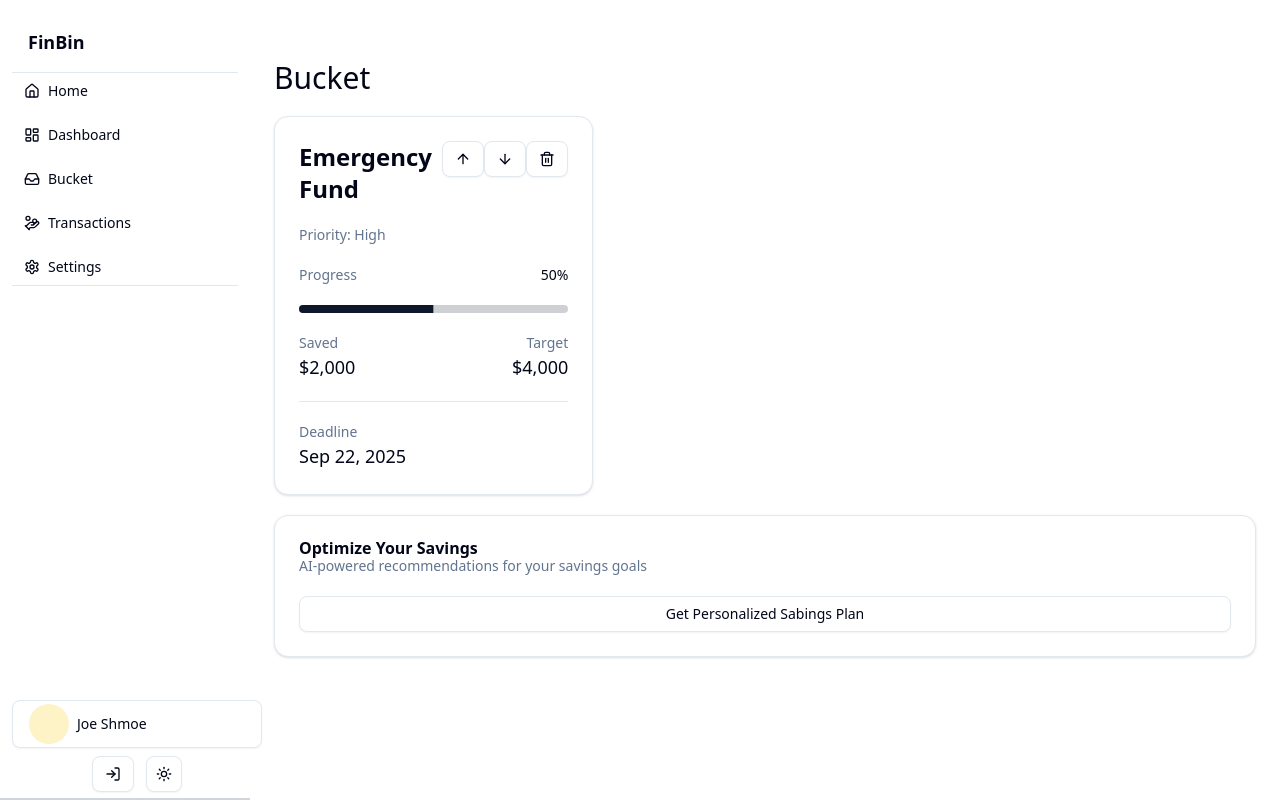
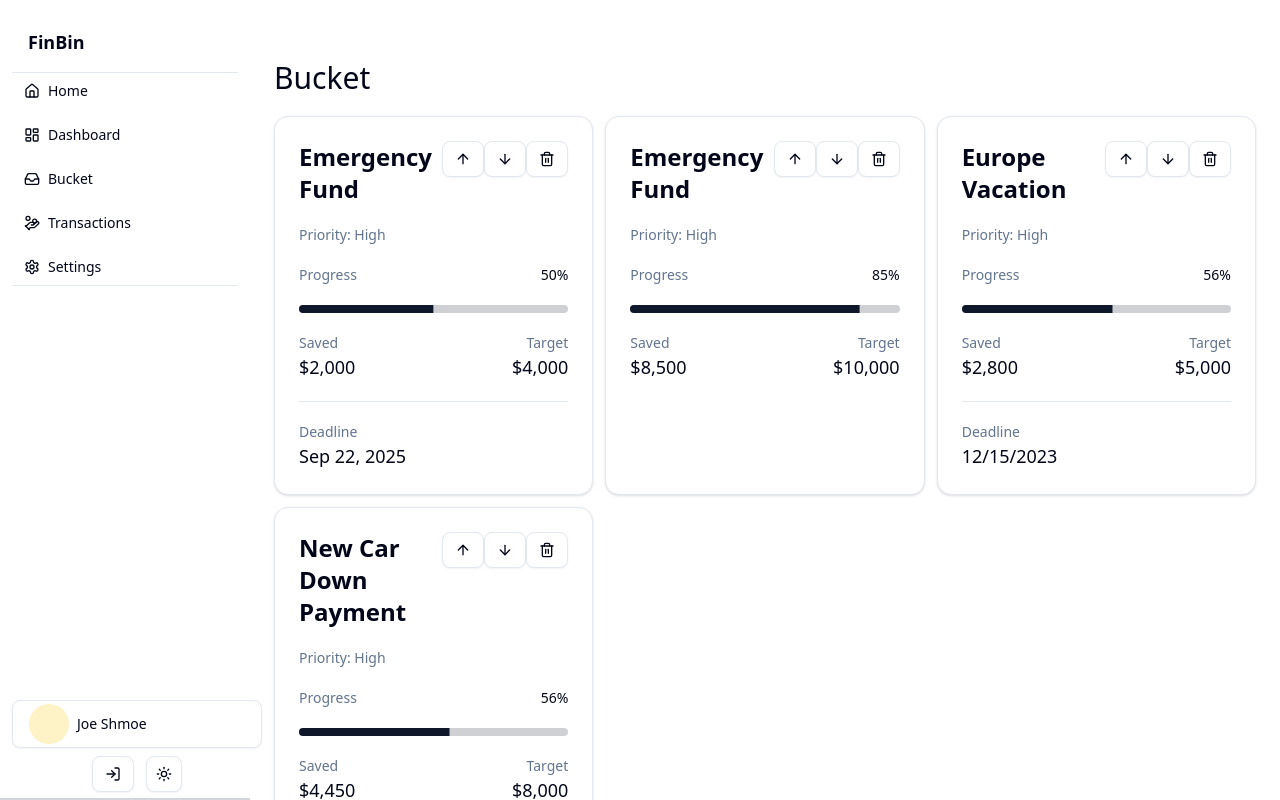
Before and after one commit to AzureAIDevHackathon/Frontend, a Next.js app in the folder finbin-frontend/: page /bucket in a window 1280 px wide. Shown: the top 800 px of the page. Built offline with nearby package versions, Linux system fonts and the light colour scheme.

Commit message:
Prepared for API

```diff
--- a/finbin-frontend/src/app/bucket/page.js
+++ b/finbin-frontend/src/app/bucket/page.js
@@ -21,6 +21,42 @@ import {ArrowUp ,ArrowDown, Trash2} from "lucide-react"
 
 
 export default function (){
+
+
+    const dummyinfo = {
+        "buckets": [
+            {
+              "id": 201,
+              "user_id": 123,
+              "name": "Emergency Fund",
+              "target_amount": 10000.00,
+              "current_saved_amount": 8500.00,
+              "priority_score": 5,
+              "deadline": null,
+              "status": "active"
+            },
+            {
+              "id": 202,
+              "user_id": 123,
+              "name": "Europe Vacation",
+              "target_amount": 5000.00,
+              "current_saved_amount": 2800.00,
+              "priority_score": 3,
+              "deadline": "2023-12-15T00:00:00Z",
+              "status": "active"
+            },
+            {
+              "id": 203,
+              "user_id": 123,
+              "name": "New Car Down Payment",
+              "target_amount": 8000.00,
+              "current_saved_amount": 4450.00,
+              "priority_score": 4,
+              "deadline": "2024-03-01T00:00:00Z",
+              "status": "active"
+            }
+          ]
+    }
     return(
         <div className = "flex justify-start w-full h-screen">
             <Navbar/>
@@ -71,6 +107,55 @@ export default function (){
                         </CardContent>
                     </Card>
     {/* BUCKET CARD */}
+                    {dummyinfo.buckets.map((bucket) => {
+                        return(
+                            <Card key={bucket.id}>
+                                <CardContent className ="flex flex-col gap-5">
+
+                                    <div className="flex justify-between">
+                                        <CardTitle className="text-2xl">{bucket.name}</CardTitle>
+                                        <div className="flex flex-row ">
+                                            <Button className="hover:bg-green-400 hover:dark:bg-green-400" variant="outline"><ArrowUp/></Button>
+                                            <Button className="hover:bg-green-400 hover:dark:bg-green-400" variant="outline"><ArrowDown/></Button>
+                                            <Button className="hover:bg-green-400 hover:dark:bg-green-400" variant="outline"><Trash2/></Button>
+                                        </div>
+                                    </div>
+
+                                    <CardDescription>Priority: {"High"}</CardDescription>
+
+                                    <div className="flex justify-between text-sm">
+                                        <CardDescription>Progress</CardDescription>
+                                        <div className ="flex justify-end">{Math.round((bucket.current_saved_amount / bucket.target_amount) * 100)}%</div>
+                                    </div>
+
+                                    <Progress value={Math.round((bucket.current_saved_amount / bucket.target_amount) * 100)} className="w-full"/>
+
+                                    <div className ="flex justify-between text-lg">
+                                        <div>
+                                            <CardDescription>Saved</CardDescription>
+                                            <div>${bucket.current_saved_amount.toLocaleString()}</div>
+                                        </div>
+                                        <div className="flex flex-col items-end">
+                                            <CardDescription>Target</CardDescription>
+                                            <div>${bucket.target_amount.toLocaleString()}</div>
+                                        </div>
+                                    </div>
+
+                                    {bucket.deadline && (
+                                        <Separator />
+                                    )}
+
+                                    {bucket.deadline && (
+                                        <div className="flex flex-col text-lg">
+                                            <CardDescription>Deadline</CardDescription>
+                                            <div>{new Date(bucket.deadline).toLocaleDateString()}</div>
+                                        </div>
+                                    )}
+
+                                </CardContent>
+                            </Card>
+                        )
+                    })}
                 </div>
 
                 <div>
--- a/finbin-frontend/src/app/dashboard/page.js
+++ b/finbin-frontend/src/app/dashboard/page.js
@@ -12,6 +12,53 @@ import { ThemeToggle } from "@/components/theme-toggle"
 import { Button } from "@/components/ui/button"
 import Navbar from "@/components/navbar"
 
+const dummyinfo = {
+    "financial_summary": {
+        "id": 456,
+        "user_id": 123,
+        "savings_balance": 15750.25,
+        "investment_balance": 42000.00,
+        "debt_balance": 8500.00,
+        "last_updated": "2023-06-01T12:00:00Z"
+      },
+    "income": {
+        "id": 789,
+        "financial_summary_id": 456,
+        "salary": 5800.00,
+        "investments": 350.00,
+        "business_income": 1200.00,
+        "month": "June 2023"
+      },
+      "expenses": {
+        "id": 101,
+        "financial_summary_id": 456,
+        "rent_mortgage": 1650.00,
+        "utilities": 215.50,
+        "insurance": 180.00,
+        "loan_payments": 350.00,
+        "groceries": 480.00,
+        "transportation": 175.00,
+        "subscriptions": 65.00,
+        "entertainment": 220.00,
+        "month": "June 2023"
+      },
+}
+
+const formatCurrency = (value) => {
+    return new Intl.NumberFormat(
+        'en-US', {
+            style: 'currency',
+            currency: 'USD'
+        }).format(value);
+}
+
+let totalIncome = dummyinfo.income.salary + dummyinfo.income.business_income + dummyinfo.income.investments;
+let totalExpense = dummyinfo.expenses.rent_mortgage + dummyinfo.expenses.utilities + dummyinfo.expenses.insurance + dummyinfo.expenses.loan_payments + dummyinfo.expenses.groceries + dummyinfo.expenses.transportation + dummyinfo.expenses.subscriptions + dummyinfo.expenses.entertainment;
+let monthlySavings = totalIncome - totalExpense;
+let netWorth = 12000.00; // Placeholder for net worth calculation
+let savingsBalance = dummyinfo.financial_summary.savings_balance;
+let investmentBalance = dummyinfo.financial_summary.investment_balance;
+let debtBalance = dummyinfo.financial_summary.debt_balance;
 
 export default function Dashboard(){
     return(
@@ -22,13 +69,13 @@ export default function Dashboard(){
                     Dashboard
                 </div>
 
-                <div className=" grid sm:grid-cols-1 md:grid-cols-2 lg:grid-cols-4 gap-4">
+                <div className=" grid sm:grid-cols-1 md:grid-cols-2 xl:grid-cols-4 gap-4">
                     <div>
                         <Card>
                             <CardContent>
                                 <CardTitle>Total Income</CardTitle>
                                 <CardDescription>Monthly Income from all sources</CardDescription>
-                                <p className="text-2xl font-bold">$5200.00</p>
+                                <p className="text-2xl font-bold">{formatCurrency(totalIncome)}</p>
                             </CardContent>
                         </Card>
                     </div>
@@ -37,7 +84,7 @@ export default function Dashboard(){
                             <CardContent>
                                 <CardTitle>Total Expense</CardTitle>
                                 <CardDescription>Monthly expenses across all categories</CardDescription>
-                                <p className="text-2xl font-bold">$2550.00</p>
+                                <p className="text-2xl font-bold">{formatCurrency(totalExpense)}</p>
                             </CardContent>
                         </Card>
                     </div>
@@ -46,7 +93,7 @@ export default function Dashboard(){
                             <CardContent>
                                 <CardTitle>Monthly Savings</CardTitle>
                                 <CardDescription>Postive cash flow</CardDescription>
-                                <p className="text-2xl font-bold">$2650.00</p>
+                                <p className="text-2xl font-bold">{formatCurrency(monthlySavings)}</p>
                             </CardContent>
                         </Card>
                     </div>
@@ -54,22 +101,22 @@ export default function Dashboard(){
                         <Card>
                             <CardContent>
                                 <CardTitle>Net Worth</CardTitle>
+                                <CardDescription>Monthly expenses across all categories</CardDescription>
                                 <p className="text-2xl font-bold">$12000.00</p>
-                                <CardDescription>Monthly expenses across all categories</CardDescription>
                             </CardContent>
                         </Card>
                     </div>
                 </div>
 
-                <div className="grid grid-cols-1 md:grid-cols-3 gap-4">
+                <div className="grid grid-cols-1 lg:grid-cols-3 gap-4">
                     <div>
                         <Card>
                             <CardHeader>
                                 <CardTitle>Savings</CardTitle>
-                                <CardDescription>Card Description</CardDescription>
+                                <CardDescription>Total Savings</CardDescription>
                             </CardHeader>
                             <CardContent>
-                                <p>Card Content</p>
+                                <p className="text-3xl font-bold">{formatCurrency(savingsBalance)}</p>
                             </CardContent>
                             <CardFooter>
                                 <Button className="hover:bg-green-400 hover:dark:bg-green-400" variant="outline">Manage Savings Bucket</Button>
@@ -83,7 +130,7 @@ export default function Dashboard(){
                                 <CardDescription>Card Description</CardDescription>
                             </CardHeader>
                             <CardContent>
-                                <p>Card Content</p>
+                                <p className="text-3xl font-bold">{formatCurrency(investmentBalance)}</p>
                             </CardContent>
                             <CardFooter>
                                 <Button className="hover:bg-green-400 hover:dark:bg-green-400" variant="outline">View Investment Analysis</Button>
@@ -97,7 +144,7 @@ export default function Dashboard(){
                                 <CardDescription>Card Description</CardDescription>
                             </CardHeader>
                             <CardContent>
-                                <p>Card Content</p>
+                                <p className="text-3xl font-bold">{formatCurrency(debtBalance)}</p>
                             </CardContent>
                             <CardFooter>
                                 <Button className="hover:bg-green-400 hover:dark:bg-green-400" variant="outline">View Reduction Plan</Button>
--- a/finbin-frontend/src/app/transactions/page.js
+++ b/finbin-frontend/src/app/transactions/page.js
@@ -33,6 +33,51 @@ import Navbar from "@/components/navbar"
 
 
 export default function Transaction(){
+
+    const dummyinfo = {
+        "recent_transactions": [
+            {
+              "id": 301,
+              "user_id": 123,
+              "amount": -85.43,
+              "description": "Grocery Store Purchase",
+              "category": "Food",
+              "transaction_date": "2023-06-01T14:30:00Z",
+              "reference": "T78945612",
+              "is_reconciled": true
+            },
+            {
+              "id": 302,
+              "user_id": 123,
+              "amount": -120.00,
+              "description": "Electricity Bill",
+              "category": "Utilities",
+              "transaction_date": "2023-05-28T09:15:00Z",
+              "reference": "T78945589",
+              "is_reconciled": true
+            },
+            {
+              "id": 303,
+              "user_id": 123,
+              "amount": 5800.00,
+              "description": "Monthly Salary",
+              "category": "Income",
+              "transaction_date": "2023-05-25T08:00:00Z",
+              "reference": "T78945501",
+              "is_reconciled": true
+            },
+            {
+              "id": 304,
+              "user_id": 123,
+              "amount": -250.00,
+              "description": "Transfer to Europe Vacation Bucket",
+              "category": "Savings",
+              "transaction_date": "2023-05-25T10:30:00Z",
+              "reference": "T78945510",
+              "is_reconciled": true
+            }
+          ]
+    }
 
 
     const invoices = [
@@ -168,20 +213,20 @@ export default function Transaction(){
                                 <TableCaption>A list of your recent invoices.</TableCaption>
                                 <TableHeader>
                                     <TableRow>
-                                        <TableHead className="w-[100px]">Invoice</TableHead>
-                                        <TableHead>Status</TableHead>
-                                        <TableHead>Method</TableHead>
+                                        <TableHead className="w-[140px]">Invoice</TableHead>
+                                        <TableHead >Category</TableHead>
+                                        <TableHead>Date</TableHead>
                                         <TableHead className="text-right">Amount</TableHead>
                                     </TableRow>
                                 </TableHeader>
                                 <TableBody>
 
-                                    {invoices.map((invoice) => (
-                                        <TableRow key={invoice.invoice}>
-                                            <TableCell className="font-medium">{invoice.invoice}</TableCell>
-                                            <TableCell>{invoice.paymentStatus}</TableCell>
-                                            <TableCell>{invoice.paymentMethod}</TableCell>
-                                            <TableCell className="text-right">{invoice.totalAmount}</TableCell>
+                                    {dummyinfo.recent_transactions.map((transaction) => (
+                                        <TableRow key={transaction.id}>
+                                            <TableCell className="font-medium">{transaction.reference}</TableCell>
+                                            <TableCell>{transaction.category}</TableCell>
+                                            <TableCell>{transaction.transaction_date.split("T")[0]}</TableCell>
+                                            <TableCell className="text-right">{transaction.amount.toLocaleString('en-US', { style: 'currency', currency: 'USD' })}</TableCell>
                                         </TableRow>
                                     ))}
 
```
